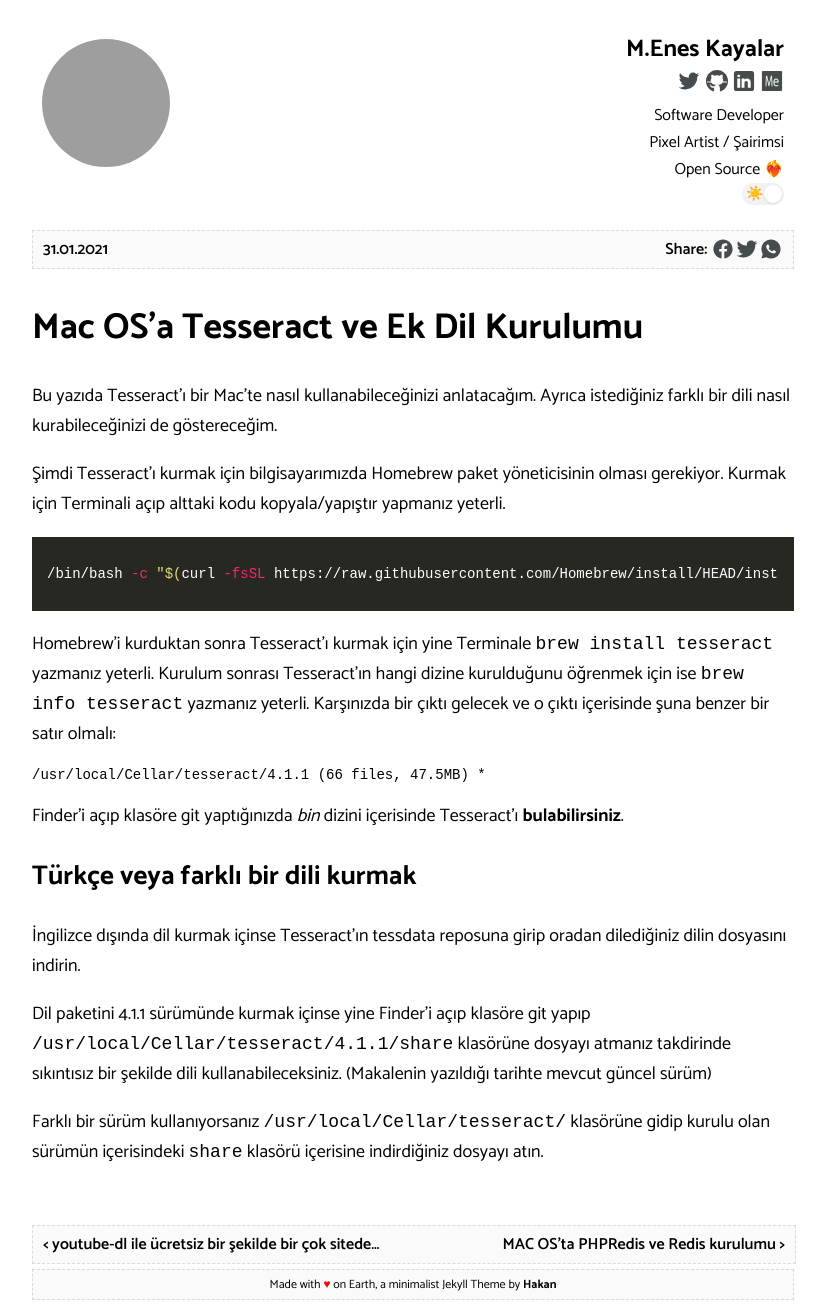
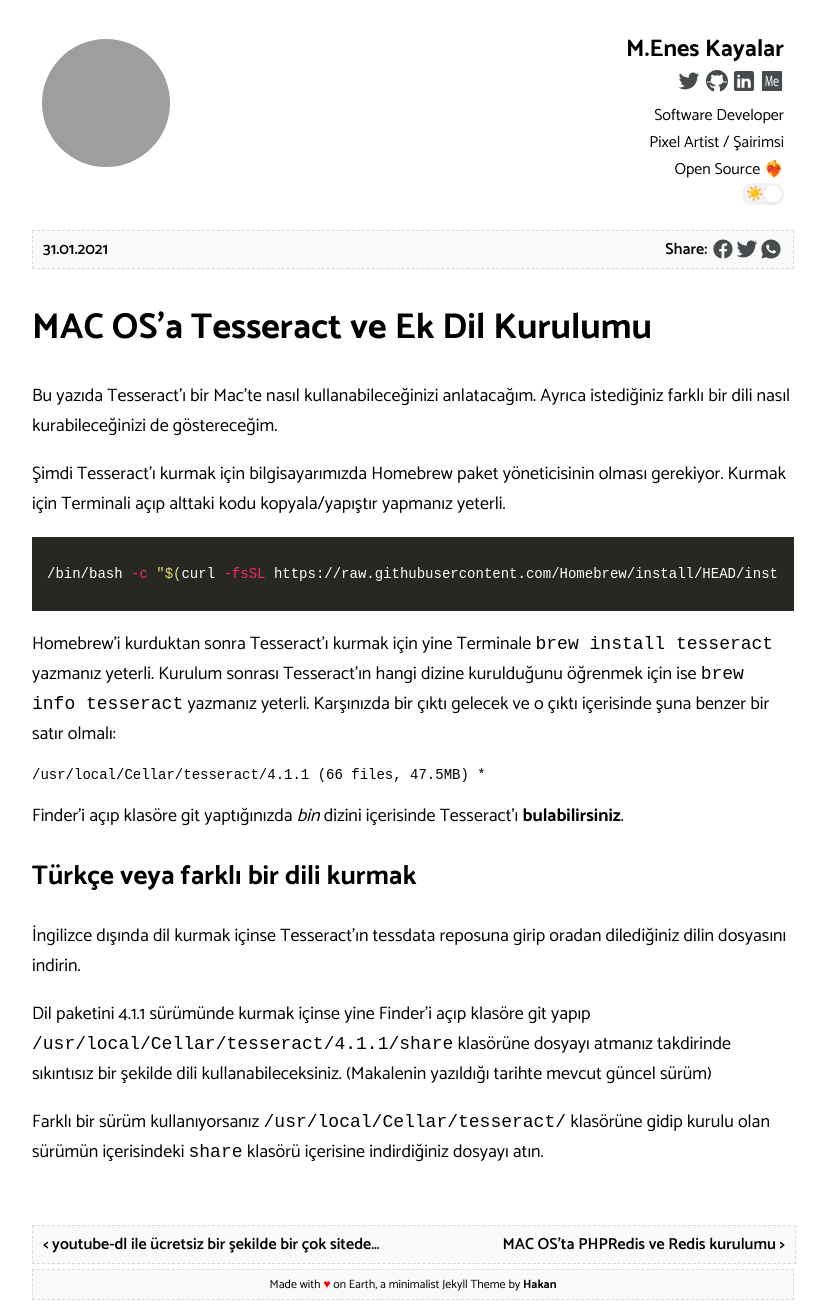
Before and after one commit to merchizm/merchizm.github.io, a Jekyll site: the page built from _posts/2021-01-31-tesseract-kurulumu-macos.md, in a window 1280 px wide. Shown: the whole page, without its empty margins (227-1054 px from the left). Built offline with Jekyll 4.4.1, drawn with Linux system fonts in a browser that asks for light colours; comment, search, counter and statistics services are not loaded.

```diff
--- a/_posts/2021-01-31-tesseract-kurulumu-macos.md
+++ b/_posts/2021-01-31-tesseract-kurulumu-macos.md
@@ -1,6 +1,6 @@
 ---
 id: 419
-title: "Mac OS&#8217;a Tesseract ve Ek Dil Kurulumu"
+title: "MAC OS&#8217;a Tesseract ve Ek Dil Kurulumu"
 date: 2021-01-31T16:45:48+03:00
 author: Meriç Enes Kayalar
 layout: post
```
